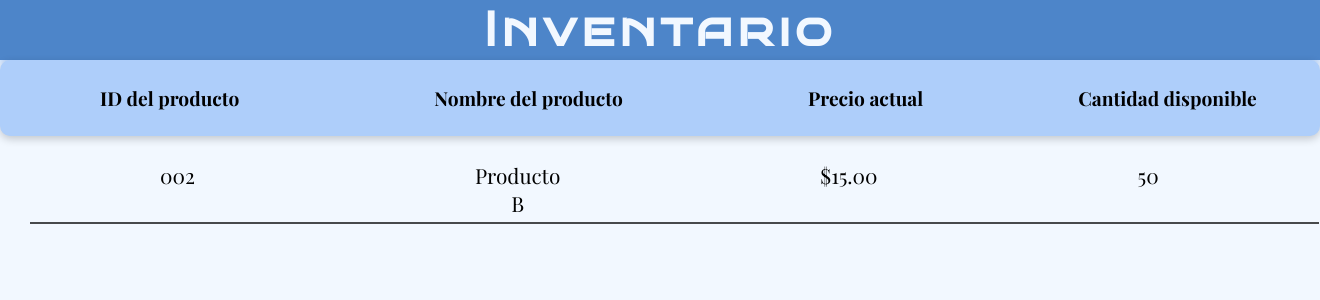
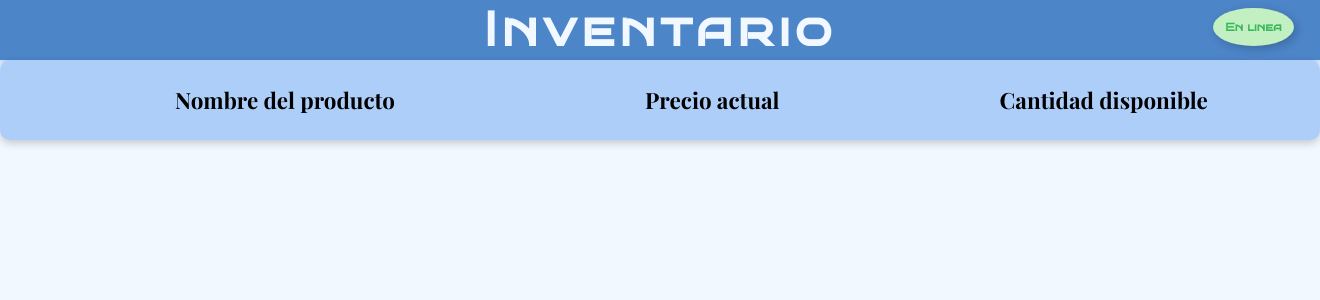
Before and after one commit to brayanavila14/cash-system, a PHP site: page /php/inventariolista.php in a window 1320 px wide. Shown: the top 300 px of the page. Run offline with PHP 8.4, Linux system fonts and the light colour scheme; the visitor is signed in with stand-in values (Sample User, id 1); data that the repository does not hold is empty.

Commit message:
upload v1.0.0

```diff
--- a/css/inventariolista.css
+++ b/css/inventariolista.css
@@ -39,53 +39,89 @@
     box-shadow: 0px 3px 8px rgba(0, 0, 0, 0.2);
 }
 .arregloinicial{
-    font-size: 120%;
-    padding-left: 75px;
+    font-size: 140%;
+    padding-left: 150px;
 }
-.text1{
-    font-size: 120%;
-    padding-left: 195px;
+.texttittle{
+    font-size: 140%;
+    padding-left: 250px;
 }
-.text2{
-    font-size: 120%;
-    padding-left: 185px;
-}
+
 .arreglofinal{
-    font-size: 120%;
-    padding-left: 155px;
+    font-size: 140%;
+    padding-left: 220px;
 }
 .inventario {
     border-radius: 10px;
-    padding: 25px;
     font-size: 130%;
     display: flex;
 }
-#idproduct{
-    text-align: center;
-    margin-left: 5px;
-    padding-left: 130px;
-    padding-right: 130px;
-    padding-bottom: 5px;
-    border-bottom: 2px solid rgba(0, 0, 0, 0.7);
-}
 #nameproduct{
     text-align: center;
-    padding-left: 150px;
-    padding-right: 130px;
+    width: 45%;
     padding-bottom: 5px;
     border-bottom: 2px solid rgba(0, 0, 0, 0.7);
 }
 #precioproduct{
     text-align: center;
-    padding-left: 130px;
-    padding-right: 130px;
+    width: 23%;
     padding-bottom: 5px;
     border-bottom: 2px solid rgba(0, 0, 0, 0.7);
 }
 #cantproduct{
     text-align: center;
-    padding-left: 130px;
-    padding-right: 160px;
+    width: 40%;
     padding-bottom: 5px;
     border-bottom: 2px solid rgba(0, 0, 0, 0.7);
 }
+.estado {
+    position: fixed;
+    top: 1%;
+    right: 2%;
+    border-radius: 50%;
+    padding: 12px;
+    box-shadow: 3px 3px 10px rgba(0, 0, 0, 0.2);
+}
+.estado p {
+    font-family: especial;
+    font-size: 60%;
+    margin: 0;
+}
+.bien {
+    color: #38b759;
+    background-color: #c2f0c2;
+}
+.mal {
+    color: #ff4242;
+    background-color: #ffbaba;
+}
+.mensaje-error {
+    position: fixed;
+    top: 5%;
+    left: 32%;
+    width: 36%;
+    text-align: center;
+    background-color: #C2E5FF;
+    color: #ff0000;
+    border: 1px solid #ff0000;
+    padding: 10px;
+    margin-bottom: 10px;
+    border-radius: 5px;
+    font-weight: bold;
+    opacity: 1;
+    transition: opacity 3s ease-in-out, transform 3s ease-in-out;
+    animation: saltar 3s ease-in-out;
+    animation-fill-mode: forwards;
+}
+@keyframes saltar {
+    0% {
+        transform: translateY(0);
+    }
+    50% {
+        transform: translateY(8px);
+    }
+    100% {
+        transform: translateY(0);
+        opacity: 0;
+    }
+}
--- a/php/inventariolista.php
+++ b/php/inventariolista.php
@@ -12,24 +12,46 @@
         <h2>Inventario</h2>
     </div>
     <div class="subencabezado">
-        <h1 class="arregloinicial">ID del producto</h1>
-        <h1 class="text1">Nombre del producto</h1>
-        <h1 class="text2">Precio actual</h1>
+        <h1 class="arregloinicial">Nombre del producto</h1>
+        <h1 class="texttittle">Precio actual</h1>
         <h1 class="arreglofinal">Cantidad disponible</h1>
-        </div>
-    <div class="inventario">
-        <div id="idproduct">
-            <p>002</p>
-        </div>
-        <div id="nameproduct">
-             <p class="nombre">Producto B</p>
-        </div>
-        <div id="precioproduct">
-            <p class="precio">$15.00</p>
-        </div>
-        <div id="cantproduct">
-            <p class="cantidad">50</p>
-        </div>
     </div>
+        <?php
+        session_start();
+        include("base-de-datos.php");
+
+        $newnombre_empresa = str_replace(" ", "_", $_SESSION['empresa']);
+
+        // Consulta para obtener los registros de la tabla inventario
+        $consulta = "SELECT * FROM inventario_" . $newnombre_empresa;
+        $resultado = mysqli_query($conexion, $consulta);
+
+        // Verificar si se encontraron registros
+        if (mysqli_num_rows($resultado) > 0) {
+        // Iterar sobre los registros y mostrarlos
+        while ($fila = mysqli_fetch_assoc($resultado)) {
+            $nombre = $fila['nombre_producto'];
+            $precio = $fila['precio_actual'];
+            $cantidad = $fila['cantidad_disponible'];
+
+            // Mostrar los datos en el HTML
+            echo '<div class="inventario">';
+            echo '<div id="nameproduct">';
+            echo '<p class="nombre">' . $nombre . '</p>';
+            echo '</div>';
+            echo '<div id="precioproduct">';
+            echo '<p class="precio">$' . $precio . '</p>';
+            echo '</div>';
+            echo '<div id="cantproduct">';
+            echo '<p class="cantidad">' . $cantidad . '</p>';
+            echo '</div>';
+            echo '</div>';
+        }
+        } else {
+        echo '<h1 class="mensaje-error">No hay productos en el inventario.</h1>';
+        }
+
+    mysqli_close($conexion);
+?>
 </body>
 </html>
```
Also changed, not shown: css/inventario.css (+15 -1 lines).
